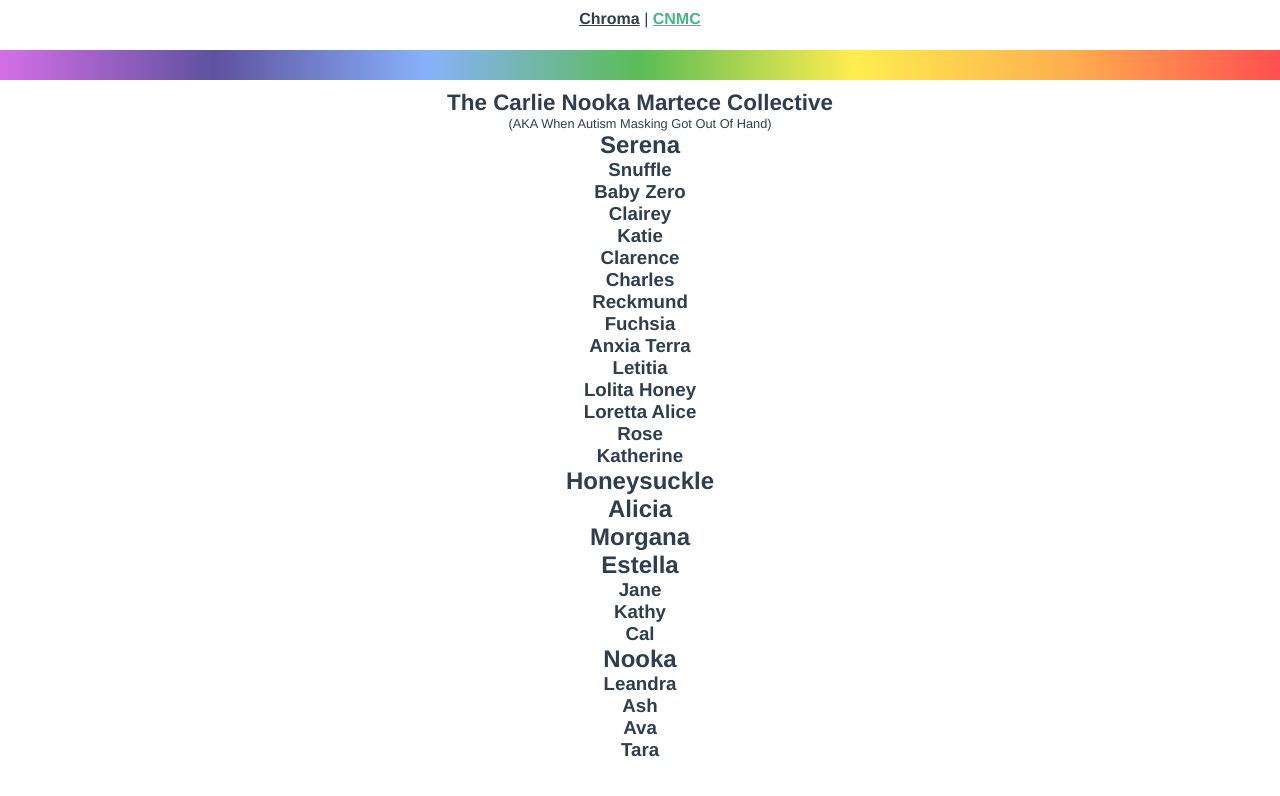
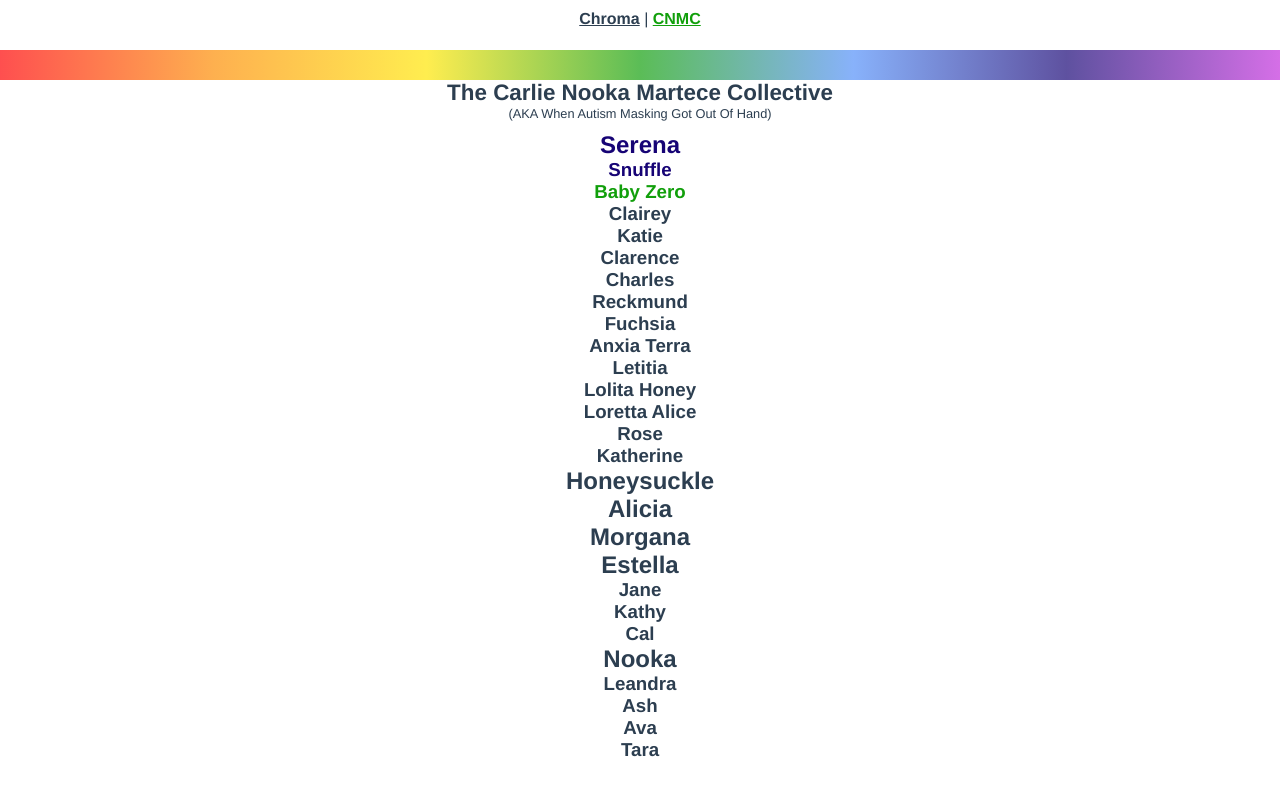
Before and after one commit to CarlieMartece/Calanooka, a Vue app: page /cnmc in a window 1280 px wide. Shown: the top 796 px of the page. Built offline with nearby package versions, Linux system fonts and the light colour scheme.

Commit message:
move colours to variables and adjust styling

```diff
--- a/public/style/main.css
+++ b/public/style/main.css
@@ -24,27 +24,39 @@ nav a {
   color: #2c3e50;
 }
 nav a.router-link-exact-active {
-  color: #42b983;
+  color: #119f0b;
 }
 
 #separatorStripe {
-  background: linear-gradient(-90deg, #fe0000 0%, #fd8c00 16.66%, #ffe500 33.32%, #119f0b 49.98%, #528ff9 66.64%, #160375 83.3%, #c22edc 100%);
+  background: -webkit-linear-gradient(left, #fe0000, #fd8c00, #ffe500, #119f0b, #528ff9, #160375, #c22edc);
+  background: -moz-linear-gradient(left, #fe0000, #fd8c00, #ffe500, #119f0b, #528ff9, #160375, #c22edc);
+  background: -o-linear-gradient(left, #fe0000, #fd8c00, #ffe500, #119f0b, #528ff9, #160375, #c22edc);
+  background: linear-gradient(left, #fe0000, #fd8c00, #ffe500, #119f0b, #528ff9, #160375, #c22edc);
   height: 30px;
   opacity: 0.69;
   width: 100%;
 }
 
+main h1 {
+  font-size: 1.4em;
+}
+main p {
+  font-size: 0.8em;
+}
 main #cnmc {
   padding: 10px;
 }
 main #cnmc * {
   list-style-type: none;
 }
-main #cnmc h1 {
-  font-size: 1.4em;
+main #cnmc #serena {
+  color: #160375;
 }
-main #cnmc p {
-  font-size: 0.8em;
+main #cnmc #snuffle {
+  color: #160375;
+}
+main #cnmc #baby-zero {
+  color: #119f0b;
 }
 
 /*# sourceMappingURL=main.css.map */
--- a/public/style/main.scss
+++ b/public/style/main.scss
@@ -1,3 +1,19 @@
+$darkMain: #2c3e50;
+$redSphere: #fe0000;
+$orangeSphere: #fd8c00;
+$yellowSphere: #ffe500;
+$greenSphere: #119f0b;
+$blueSphere: #528ff9;
+$indigoSphere: #160375;
+$violetSphere: #c22edc;
+$rainbowList: $redSphere, $orangeSphere, $yellowSphere, $greenSphere, $blueSphere, $indigoSphere, $violetSphere;
+@mixin gradient($direction, $list) {
+  background: -webkit-linear-gradient($direction, $list);
+  background: -moz-linear-gradient($direction, $list);
+  background: -o-linear-gradient($direction, $list);
+  background: linear-gradient($direction, $list);
+}
+
 * {
   margin: 0;
   outline: 0;
@@ -5,7 +21,7 @@
 }
 
 #app {
-  color: #2c3e50;
+  color: $darkMain;
   font-family: Avenir, Helvetica, Arial, sans-serif;
   height: 100vh;
   -moz-osx-font-smoothing: grayscale;
@@ -21,43 +37,44 @@ nav {
 
   a {
     font-weight: bold;
-    color: #2c3e50;
+    color: $darkMain;
   }
 
   a.router-link-exact-active {
-    color: #42b983;
+    color: $greenSphere;
   }
 }
 
 #separatorStripe {
-  background: linear-gradient(
-    -90deg,
-    #fe0000 0%,
-    #fd8c00 16.66%,
-    #ffe500 33.32%,
-    #119f0b 49.98%,
-    #528ff9 66.64%,
-    #160375 83.3%,
-    #c22edc 100%
-  );
+  @include gradient(left, $rainbowList);
   height: 30px;
   opacity: 0.69;
   width: 100%;
 }
 
 main {
+  h1 {
+    font-size: 1.4em;
+  }
+
+  p {
+    font-size: 0.8em;
+  }
+
   #cnmc {
     padding: 10px;
     * {
       list-style-type: none;
     }
 
-    h1 {
-      font-size: 1.4em;
+    #serena {
+      color: $indigoSphere;
     }
-
-    p {
-      font-size: 0.8em;
+    #snuffle {
+      color: $indigoSphere;
+    }
+    #baby-zero {
+      color: $greenSphere;
     }
   }
 }
--- a/src/data/theCNMC.json
+++ b/src/data/theCNMC.json
@@ -3,6 +3,7 @@
     {
       "id": 1,
       "name": "Serena",
+      "nameId": "serena",
       "arcana": "Major",
       "cluster": "Serena",
       "twin": "Baby Zero",
@@ -13,11 +14,12 @@
       "created": null,
       "died": null,
       "age": 415,
-      "sphere": "Hew Espireth"
+      "sphere": "Godshi Enpire"
     },
     {
       "id": 2,
       "name": "Snuffle",
+      "nameId": "snuffle",
       "arcana": "Minor",
       "cluster": "Nooka",
       "twin": null,
@@ -28,11 +30,12 @@
       "created": null,
       "died": null,
       "age": 314,
-      "sphere": "Hew Espireth"
+      "sphere": "Godshi Enpire"
     },
     {
       "id": 3,
       "name": "Baby Zero",
+      "nameId": "baby-zero",
       "arcana": "Minor",
       "cluster": "Morgana",
       "twin": "Serena",
--- a/src/views/CNMCollective.vue
+++ b/src/views/CNMCollective.vue
@@ -1,15 +1,15 @@
 <template>
   <main>
-    <div id="cnmc">
+    <header>
       <h1>The Carlie Nooka Martece Collective</h1>
       <p>(AKA When Autism Masking Got Out Of Hand)</p>
-      <ul>
-        <li v-for="alter in alters" :key="alter.id" :id="alter.name">
-          <h2 v-if="alter.arcana==='Major'">{{ alter.name }}</h2>
-          <h3 v-else>{{ alter.name }}</h3>
-        </li>
-      </ul>
-    </div>
+    </header>
+    <ul id="cnmc">
+      <li v-for="alter in alters" :key="alter.id" :id="alter.nameId">
+        <h2 v-if="alter.arcana === 'Major'">{{ alter.name }}</h2>
+        <h3 v-else>{{ alter.name }}</h3>
+      </li>
+    </ul>
   </main>
 </template>
 
```
Also changed, not shown: 1 other file (tests, documents, lock files or other folders).
